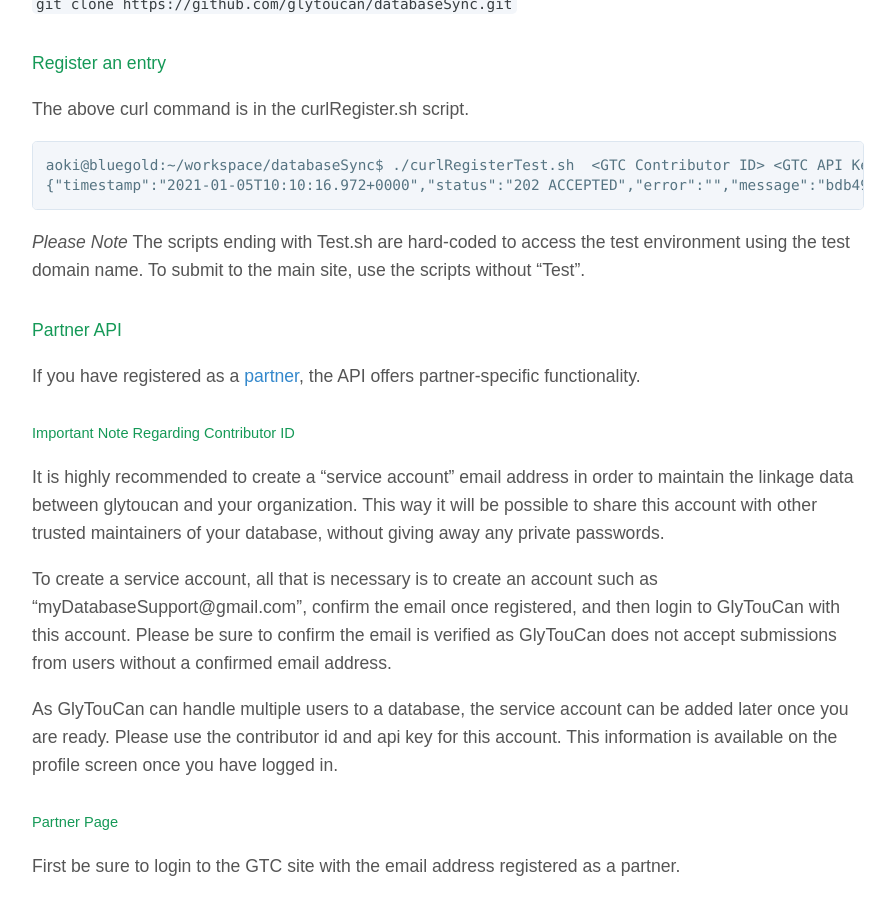
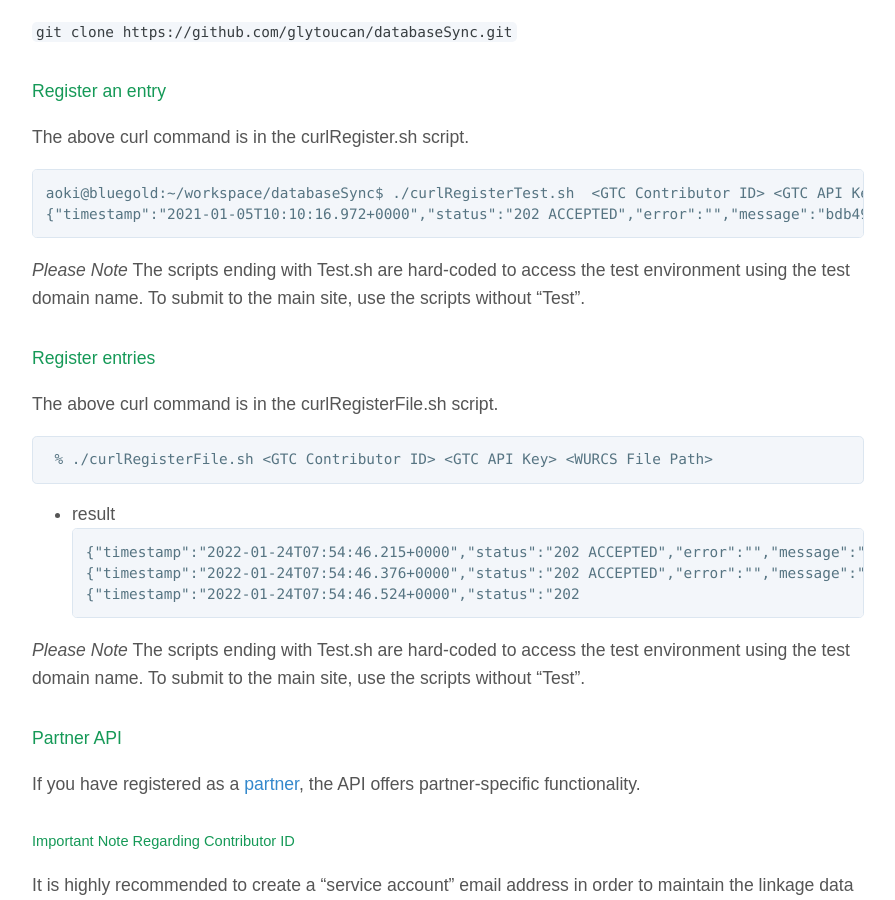
Before and after one commit to glytoucan/glytoucan, a Jekyll site: the page built from system/basic.md, in a window 1280 px wide and 900 px high, scrolled down 2491 px. Shown: the whole window, without its empty margins (192-1087 px from the left). Built offline with Jekyll 4.4.1, drawn with Linux system fonts in a browser that asks for light colours; nearby versions of some CDN libraries.

Commit message:
Update basic.md

````diff
--- a/system/basic.md
+++ b/system/basic.md
@@ -64,6 +64,26 @@
 ```
 aoki@bluegold:~/workspace/databaseSync$ ./curlRegisterTest.sh  <GTC Contributor ID> <GTC API Key> CLITest
 {"timestamp":"2021-01-05T10:10:16.972+0000","status":"202 ACCEPTED","error":"","message":"bdb497c8f2b103451a6320f765853e2c6c6c5c6dc64aec7ca5b48c96b0658675","path":"/glycan/register"}
+```
+
+*Please Note*
+The scripts ending with Test.sh are hard-coded to access the test environment using the test domain name.  To submit to the main site, use the scripts without "Test".
+
+
+#### Register entries
+
+
+The above curl command is in the curlRegisterFile.sh script.
+
+```
+ % ./curlRegisterFile.sh <GTC Contributor ID> <GTC API Key> <WURCS File Path>
+```
+
+* result
+```
+{"timestamp":"2022-01-24T07:54:46.215+0000","status":"202 ACCEPTED","error":"","message":"4cb90c263974f9b4c538bcaf438d8ba3bebbd1b0694fa81d6b1532606e6022c7","path":"/glycan/register"}
+{"timestamp":"2022-01-24T07:54:46.376+0000","status":"202 ACCEPTED","error":"","message":"1c784fa0e83738c63bb050b7008d1c21bb5a0bf8bafae172c5309fe41dabdd4a","path":"/glycan/register"}
+{"timestamp":"2022-01-24T07:54:46.524+0000","status":"202
 ```
 
 *Please Note*
````
